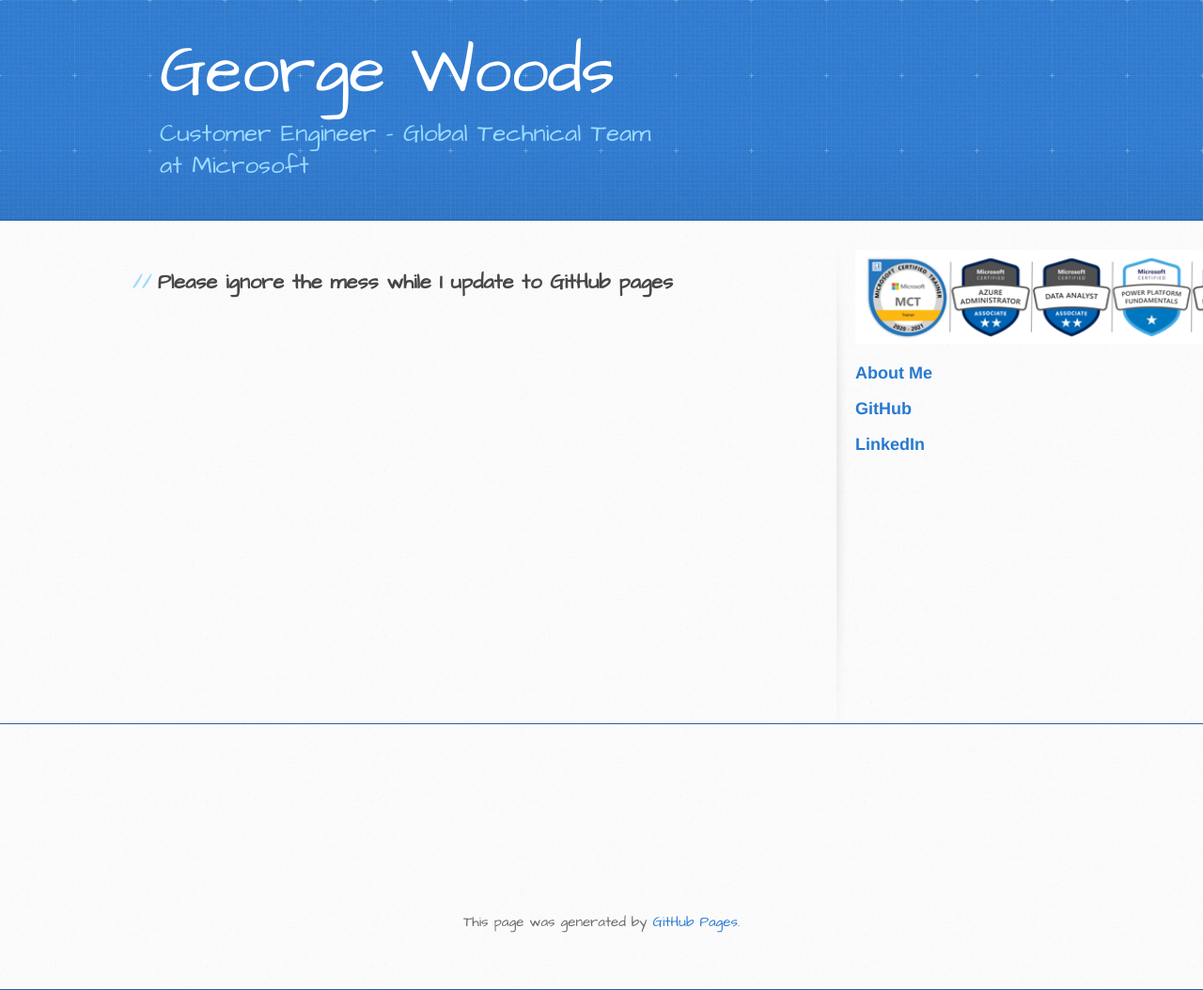
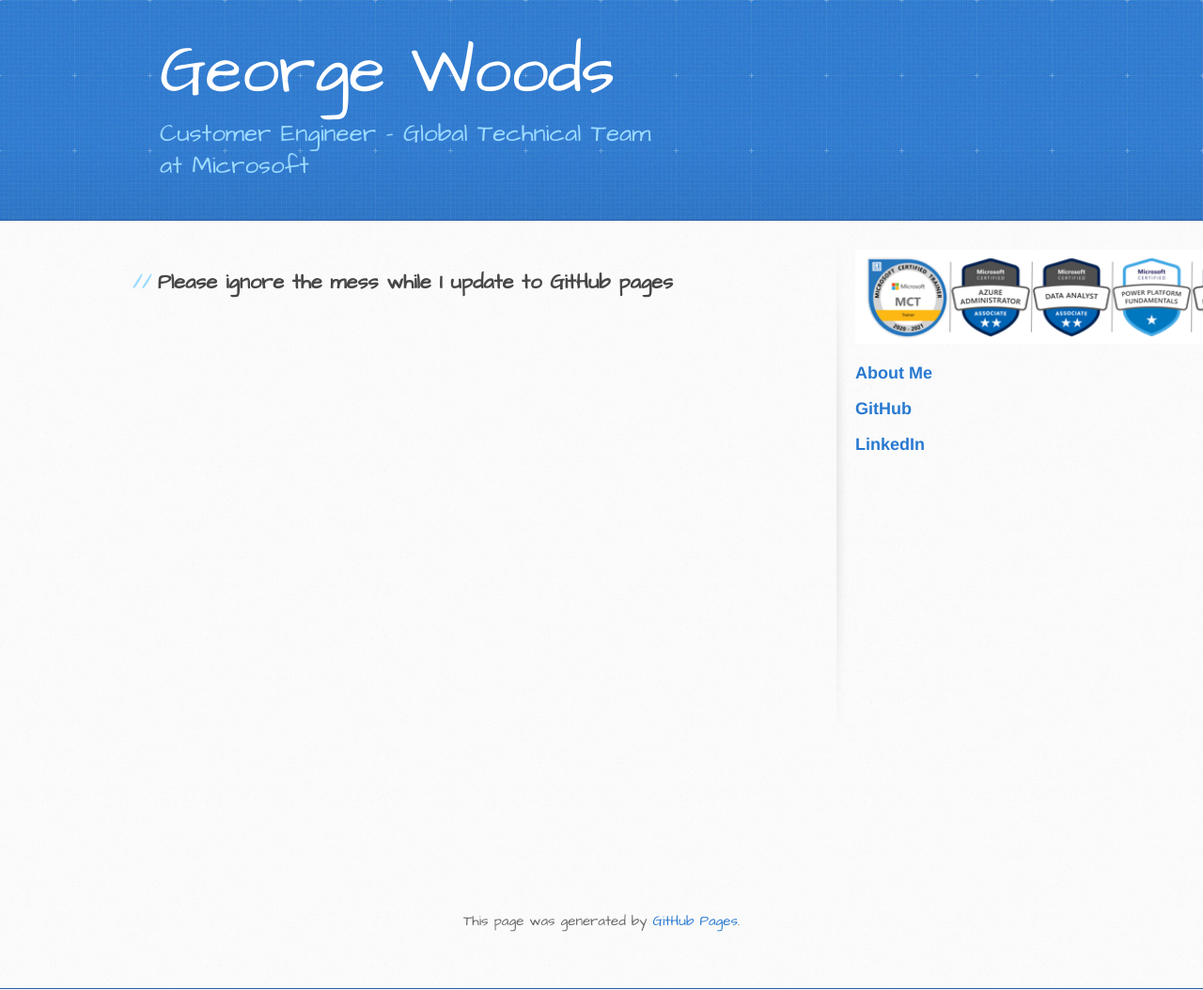
Before and after one commit to gvwoods/gvwoods.github.io, a Jekyll site: the page built from index.md, in a window 1280 px wide. Shown: the whole page at 94% size. Built offline with Jekyll 4.4.1, drawn with Linux system fonts in a browser that asks for light colours; our own code applies the rules of GitHub Pages for plain Markdown files.

Commit message:
Update stylesheet.css

```diff
--- a/stylesheets/stylesheet.css
+++ b/stylesheets/stylesheet.css
@@ -452,7 +452,6 @@
   padding-top: 200px;
   padding-bottom: 40px;
   font-family: 'Architects Daughter', 'Helvetica Neue', Helvetica, Arial, serif;
-  border-top: solid 1px #275da1;
   border-bottom: solid 1px #275da1;
   text-align: center;
 }
```
